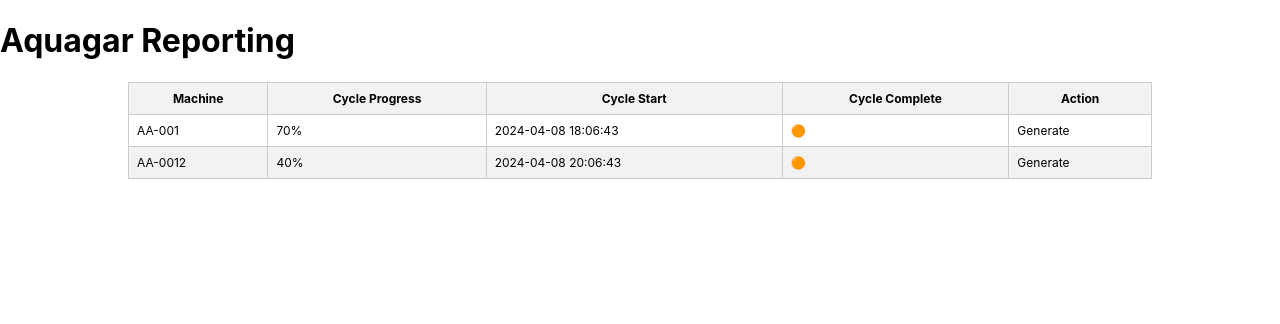
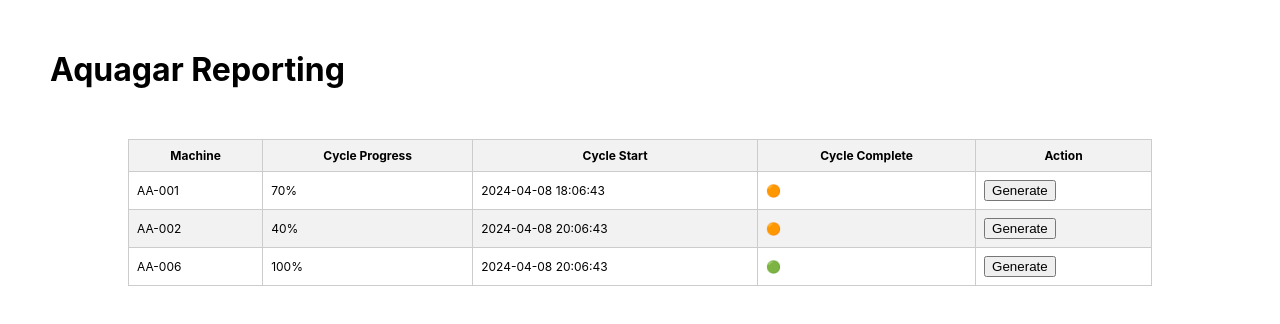
Before and after one commit to guillem-koa/AA-reporting-dashboard, a React (Create React App) app: page / in a window 1280 px wide. Shown: the top 324 px of the page. Built offline with nearby package versions, Linux system fonts and the light colour scheme.

Commit message:
first commit

```diff
--- a/src/App.css
+++ b/src/App.css
@@ -4,6 +4,10 @@
   flex-direction: column;
   align-items: center;
   padding: 20px;
+}
+
+h1 {
+  margin: 50px; /* Adds margin of 20 pixels to the top and bottom */
 }
 
 /* Make the table horizontally scrollable */
--- a/src/App.js
+++ b/src/App.js
@@ -6,7 +6,8 @@ import './App.css'; // Import CSS file for table styling
 function App() {
   const dataArray = [
     {'Machine': 'AA-001', 'Cycle Progress': '70%', 'Cycle Start': '2024-04-08 18:06:43', 'Cycle Complete' : '🟠', 'Action': 'Generate'},
-    {'Machine': 'AA-0012', 'Cycle Progress': '40%', 'Cycle Start': '2024-04-08 20:06:43', 'Cycle Complete' : '🟠', 'Action': 'Generate'}
+    {'Machine': 'AA-002', 'Cycle Progress': '40%', 'Cycle Start': '2024-04-08 20:06:43', 'Cycle Complete' : '🟠', 'Action': 'Generate'},
+    {'Machine': 'AA-006', 'Cycle Progress': '100%', 'Cycle Start': '2024-04-08 20:06:43', 'Cycle Complete' : '🟢', 'Action': 'Generate'}
   ];
 
   return (
--- a/src/GenerateOutputsTable.js
+++ b/src/GenerateOutputsTable.js
@@ -19,7 +19,7 @@ function Table({ data }) {
             <td>{item['Cycle Progress']}</td>
             <td>{item['Cycle Start']}</td>
             <td>{item['Cycle Complete']}</td>
-            <td>{item['Action']}</td>
+            <td><button> Generate</button></td>
           </tr>
         ))}
       </tbody>
```
